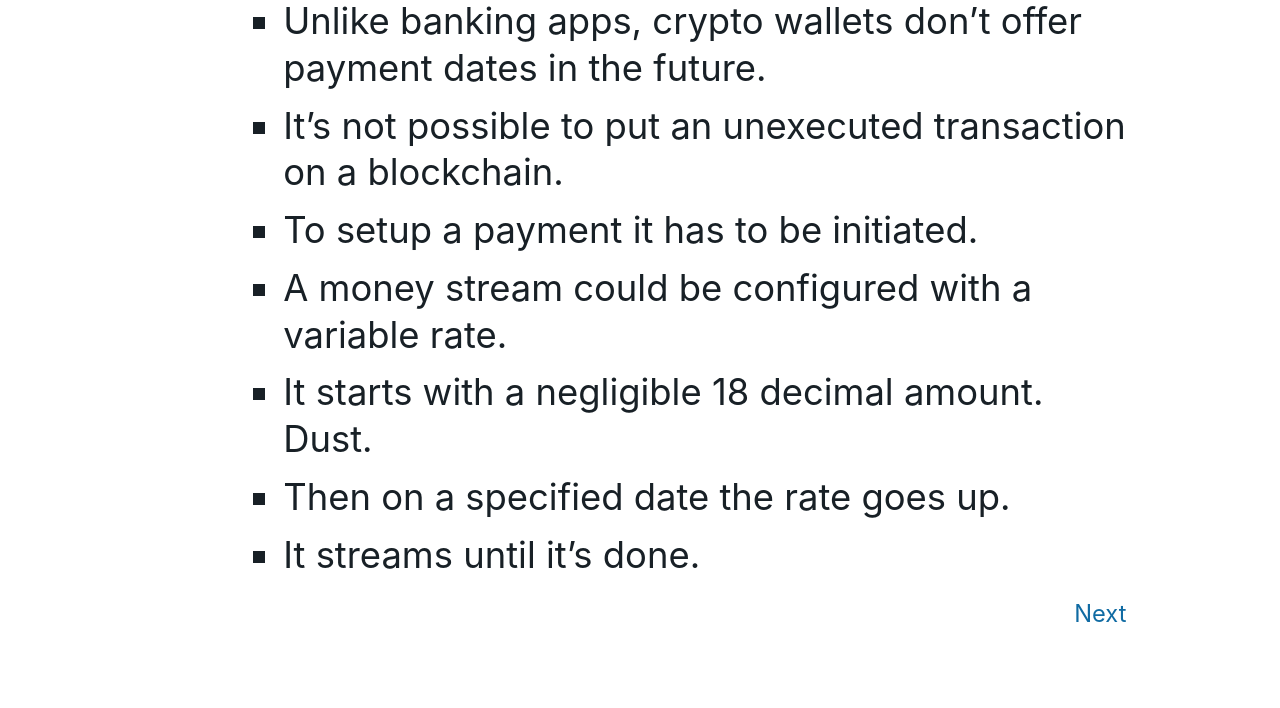
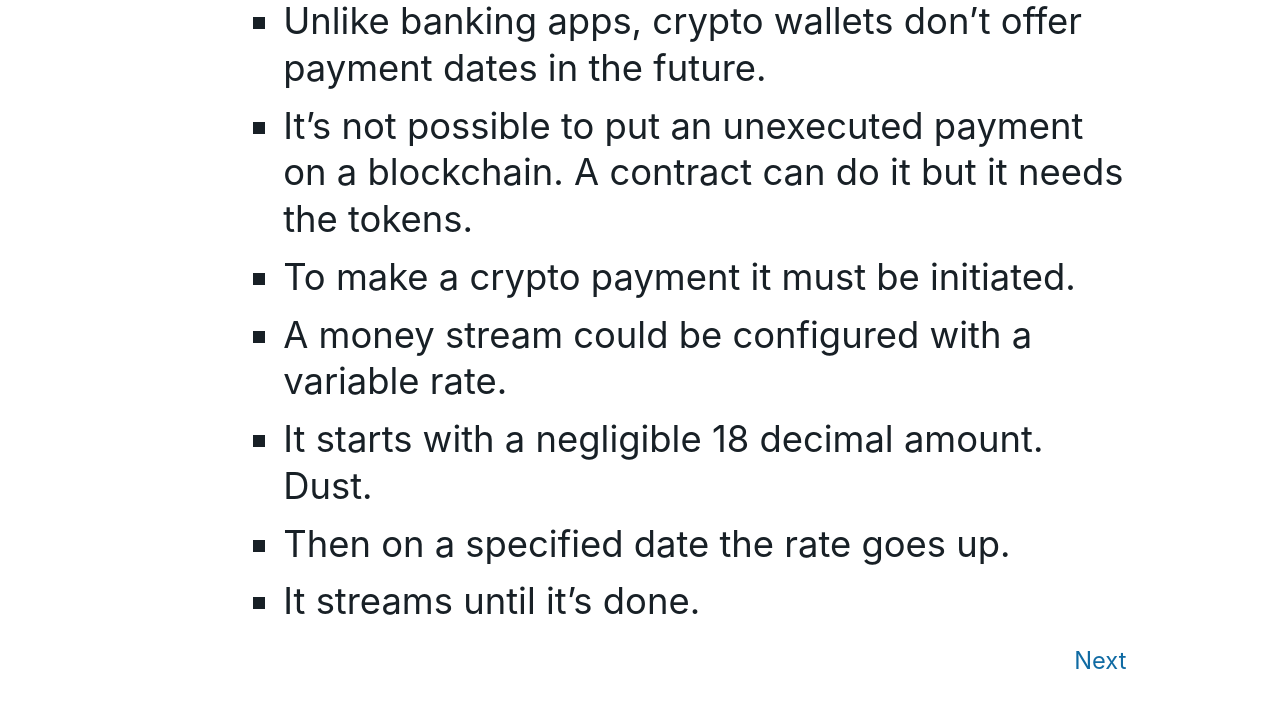
Before and after one commit to kitblake/filamentfinance, a plain HTML site: page presentation/slide03.html in a window 1280 px wide. Shown: the part 212-920 px from the top of the page. Drawn offline with Linux system fonts and the light colour scheme.

Commit message:
Fine tuning

```diff
--- a/presentation/slide03.html
+++ b/presentation/slide03.html
@@ -44,10 +44,10 @@
 Unlike banking apps, crypto wallets don’t offer payment dates in the future.
 </li>
 <li>
-It’s not possible to put an unexecuted transaction on a blockchain.
+It’s not possible to put an unexecuted payment on a blockchain. A contract can do it but it needs the tokens.
 </li>
 <li>
-To setup a payment it has to be initiated.
+To make a crypto payment it must be initiated.
 </li>
 <!--<li>
 Authorization, typically via a hardware wallet, is needed.
```
Also changed, not shown: presentation/slide04.html (+1 -1 lines), presentation/slide05.html (+1 -1 lines).
